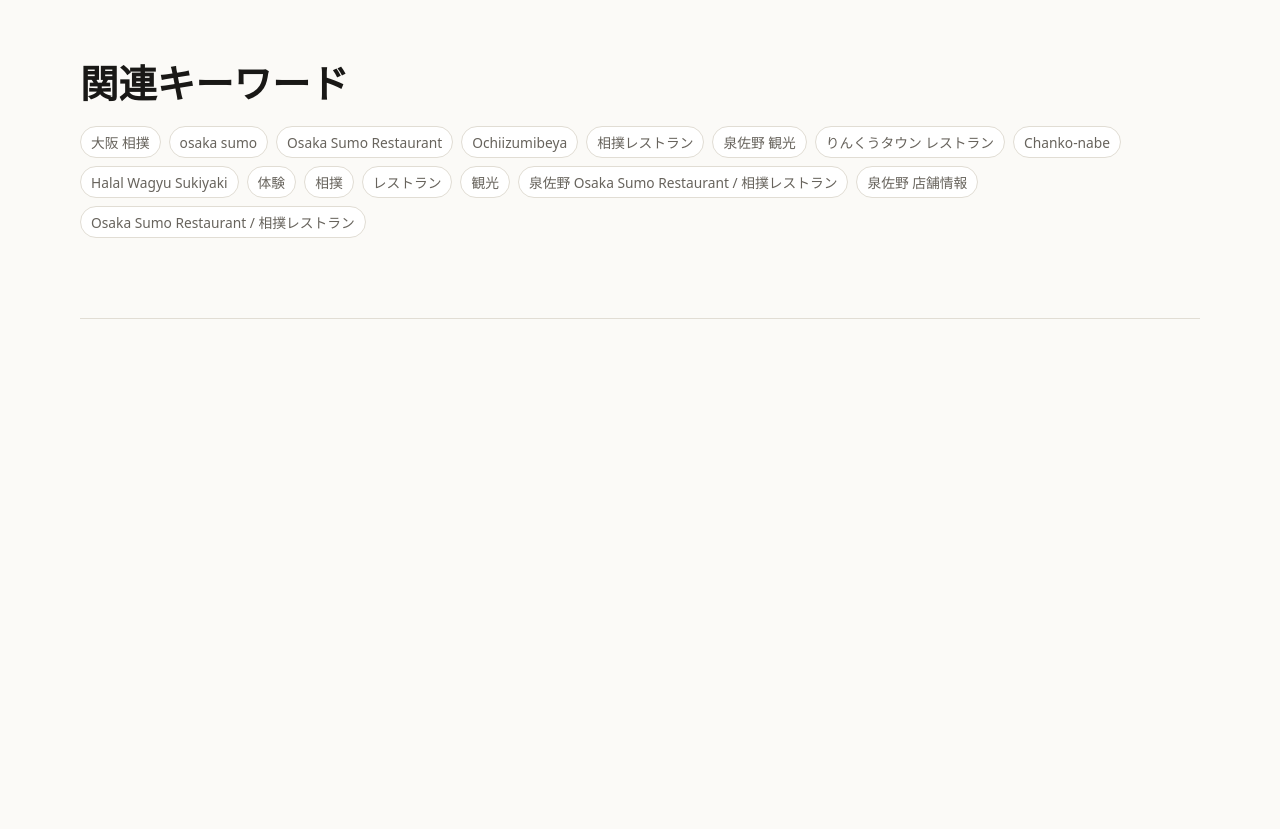
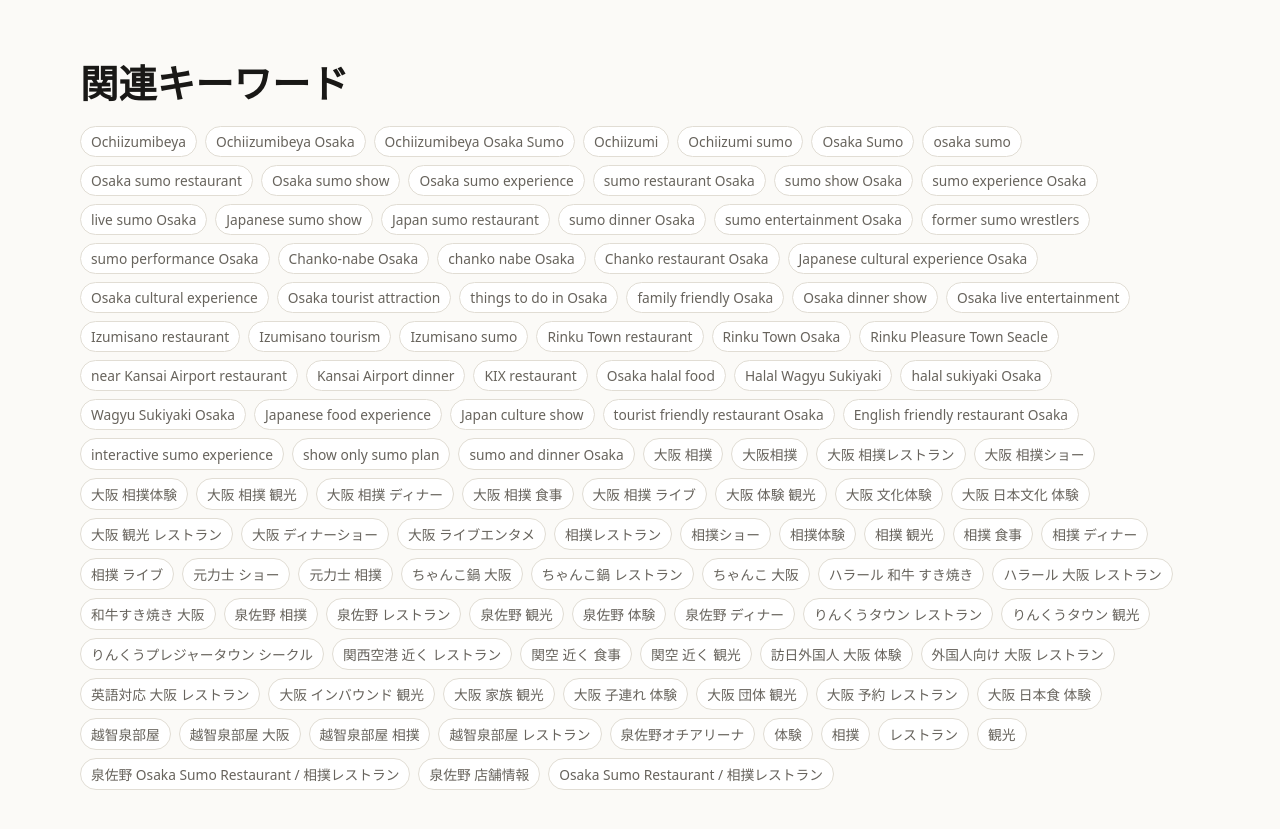
Before and after one commit to mauloajin/meo-store-page-generator, a Next.js app: page / in a window 1280 px wide. Shown: the part 4560-5389 px from the top of the page. Before the commit the page ends 4879 px from the top, so only its background shows below. Built offline with nearby package versions, Linux system fonts and the light colour scheme.

Commit message:
Add bilingual Ochiizumibeya SEO keywords

```diff
--- a/data/store-supplements.ts
+++ b/data/store-supplements.ts
@@ -11,7 +11,29 @@
     businessType: "Osaka Sumo Restaurant / 相撲レストラン",
     reservationUrl: "https://www.tablecheck.com/en/ochiizumi",
     instagramUrl: "https://www.instagram.com/ochisumo/",
-    keywords: ["大阪 相撲", "osaka sumo", "Osaka Sumo Restaurant", "Ochiizumibeya", "相撲レストラン", "泉佐野 観光", "りんくうタウン レストラン", "Chanko-nabe", "Halal Wagyu Sukiyaki"],
+    keywords: [
+      "Ochiizumibeya", "Ochiizumibeya Osaka", "Ochiizumibeya Osaka Sumo", "Ochiizumi", "Ochiizumi sumo",
+      "Osaka Sumo", "osaka sumo", "Osaka sumo restaurant", "Osaka sumo show", "Osaka sumo experience",
+      "sumo restaurant Osaka", "sumo show Osaka", "sumo experience Osaka", "live sumo Osaka", "Japanese sumo show",
+      "Japan sumo restaurant", "sumo dinner Osaka", "sumo entertainment Osaka", "former sumo wrestlers", "sumo performance Osaka",
+      "Chanko-nabe Osaka", "chanko nabe Osaka", "Chanko restaurant Osaka", "Japanese cultural experience Osaka", "Osaka cultural experience",
+      "Osaka tourist attraction", "things to do in Osaka", "family friendly Osaka", "Osaka dinner show", "Osaka live entertainment",
+      "Izumisano restaurant", "Izumisano tourism", "Izumisano sumo", "Rinku Town restaurant", "Rinku Town Osaka",
+      "Rinku Pleasure Town Seacle", "near Kansai Airport restaurant", "Kansai Airport dinner", "KIX restaurant", "Osaka halal food",
+      "Halal Wagyu Sukiyaki", "halal sukiyaki Osaka", "Wagyu Sukiyaki Osaka", "Japanese food experience", "Japan culture show",
+      "tourist friendly restaurant Osaka", "English friendly restaurant Osaka", "interactive sumo experience", "show only sumo plan", "sumo and dinner Osaka",
+      "大阪 相撲", "大阪相撲", "大阪 相撲レストラン", "大阪 相撲ショー", "大阪 相撲体験",
+      "大阪 相撲 観光", "大阪 相撲 ディナー", "大阪 相撲 食事", "大阪 相撲 ライブ", "大阪 体験 観光",
+      "大阪 文化体験", "大阪 日本文化 体験", "大阪 観光 レストラン", "大阪 ディナーショー", "大阪 ライブエンタメ",
+      "相撲レストラン", "相撲ショー", "相撲体験", "相撲 観光", "相撲 食事",
+      "相撲 ディナー", "相撲 ライブ", "元力士 ショー", "元力士 相撲", "ちゃんこ鍋 大阪",
+      "ちゃんこ鍋 レストラン", "ちゃんこ 大阪", "ハラール 和牛 すき焼き", "ハラール 大阪 レストラン", "和牛すき焼き 大阪",
+      "泉佐野 相撲", "泉佐野 レストラン", "泉佐野 観光", "泉佐野 体験", "泉佐野 ディナー",
+      "りんくうタウン レストラン", "りんくうタウン 観光", "りんくうプレジャータウン シークル", "関西空港 近く レストラン", "関空 近く 食事",
+      "関空 近く 観光", "訪日外国人 大阪 体験", "外国人向け 大阪 レストラン", "英語対応 大阪 レストラン", "大阪 インバウンド 観光",
+      "大阪 家族 観光", "大阪 子連れ 体験", "大阪 団体 観光", "大阪 予約 レストラン", "大阪 日本食 体験",
+      "越智泉部屋", "越智泉部屋 大阪", "越智泉部屋 相撲", "越智泉部屋 レストラン", "泉佐野オチアリーナ"
+    ],
     englishGuide: "Ochiizumibeya | Osaka Sumo is a travel-friendly sumo restaurant and cultural experience in Izumisano, Osaka, near Rinku Town and Kansai Airport. Guests can watch live sumo performances up close around a central ring while enjoying Japanese dining. Former professional sumo wrestlers perform powerful matches, explain sumo culture, and create interactive moments for visitors. Plans include show-only tickets, Chanko-nabe dining, selected Halal Wagyu Sukiyaki options, and premium courses that may include sushi."
   }
 ];
```
